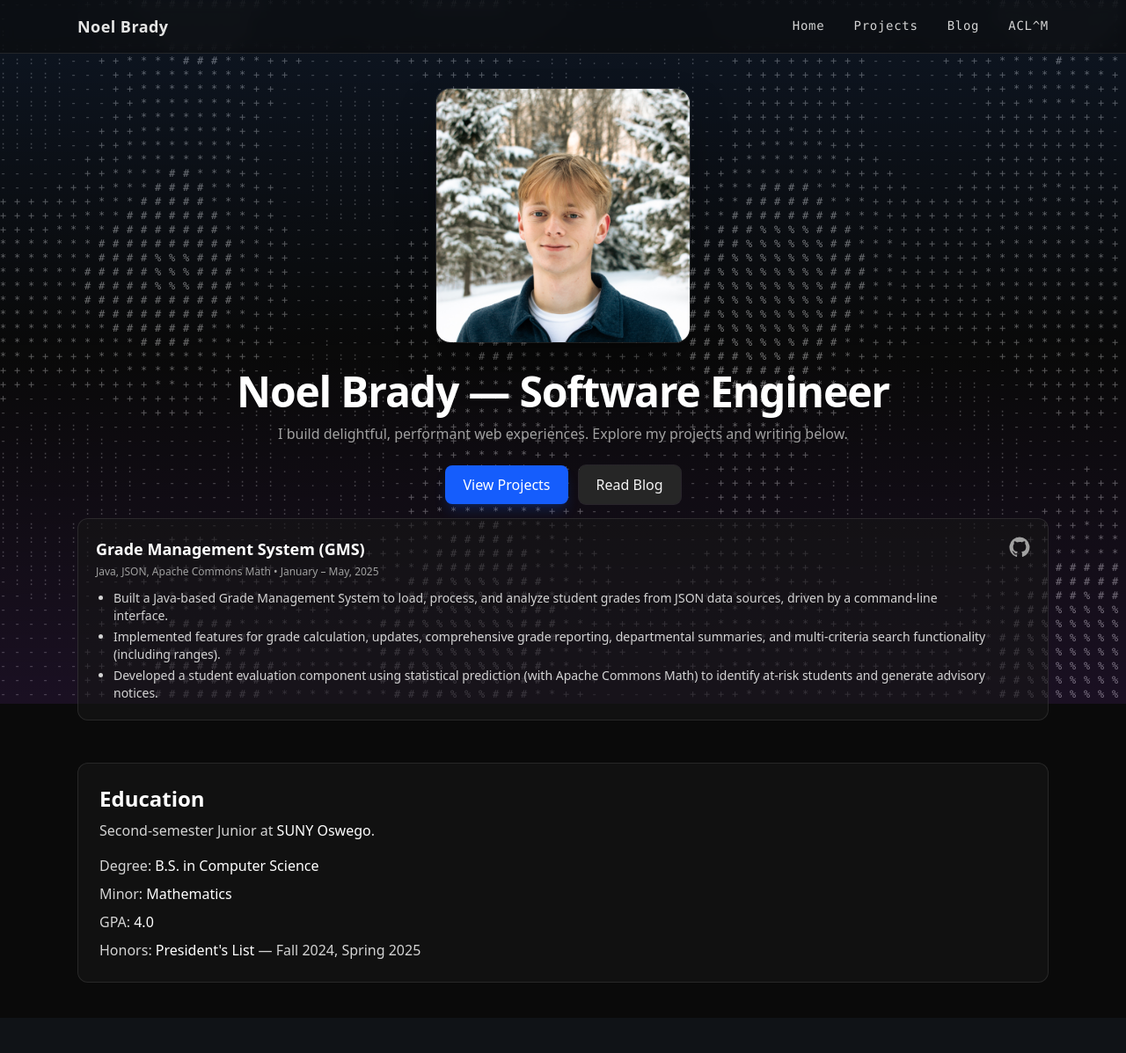
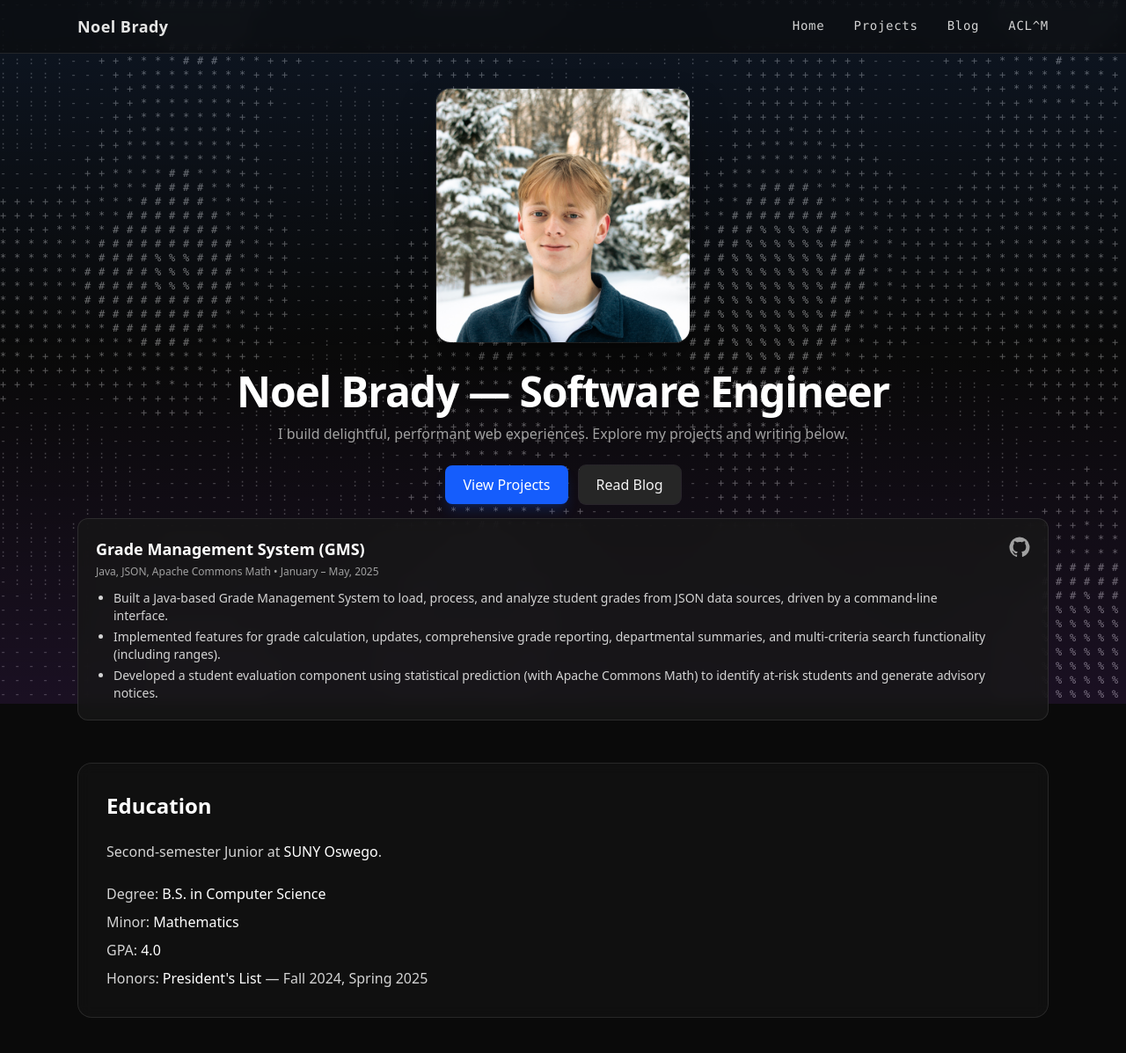
Before and after one commit to NBBrathen/personal_site, a Django app: page / in a window 1280 px wide. Shown: the whole page at 88% size. Before the commit the page ends 1157 px from the top, so only its background shows below. Run offline with Django 5.2, Linux system fonts and the light colour scheme; style sheets or scripts are compiled from the project's sources.

Commit message:
Increased opacity on home panels

```diff
--- a/core/templates/core/home.html
+++ b/core/templates/core/home.html
@@ -20,7 +20,7 @@
 	</div>
 
 	<div id="projects" class="grid gap-5 sm:grid-cols-2" data-reveal>
-		<div class="hover-card rounded-xl border border-white/10 bg-neutral-900/60 p-5 sm:col-span-2">
+		<div class="hover-card rounded-xl border border-white/10 bg-neutral-900/80 backdrop-blur p-5 sm:col-span-2">
 			<div class="flex items-start justify-between gap-4">
 				<div class="min-w-0">
 					<h3 class="text-lg font-semibold text-white">Grade Management System (GMS)</h3>
@@ -44,7 +44,7 @@
 	<!-- Blog section removed; dedicated page at /blog/ -->
 
 	<div id="about" class="grid gap-5" data-reveal>
-		<div class="hover-card rounded-xl border border-white/10 bg-neutral-900/60 p-6">
+		<div class="rounded-2xl border border-white/10 bg-neutral-900/50 backdrop-blur p-8 space-y-6">
 			<h2 class="text-2xl font-semibold text-white">Education</h2>
 			<p class="mt-2 text-neutral-300">Second-semester Junior at <span class="font-medium text-white">SUNY Oswego</span>.</p>
 			<ul class="mt-4 space-y-2 text-neutral-300">
--- a/personal_website/settings.py
+++ b/personal_website/settings.py
@@ -23,7 +23,7 @@ BASE_DIR = Path(__file__).resolve().parent.parent
 SECRET_KEY = 'django-insecure-#tzntfx85eupizug@mczj4m@*w-!gex!98gr0secf5-=zo5r@p'
 
 # SECURITY WARNING: don't run with debug turned on in production!
-DEBUG = False
+DEBUG = True
 
 ALLOWED_HOSTS = [
     "noel-brady.com",
```
